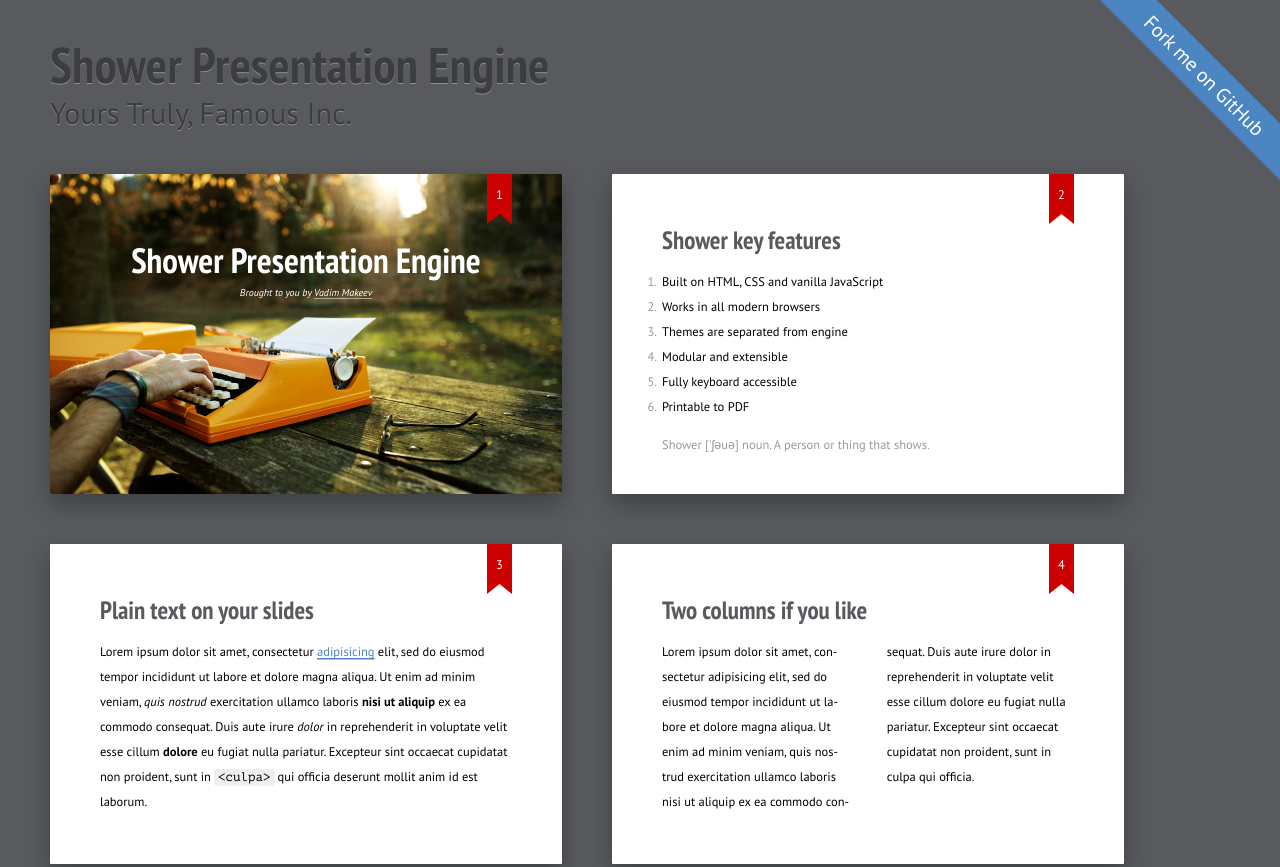
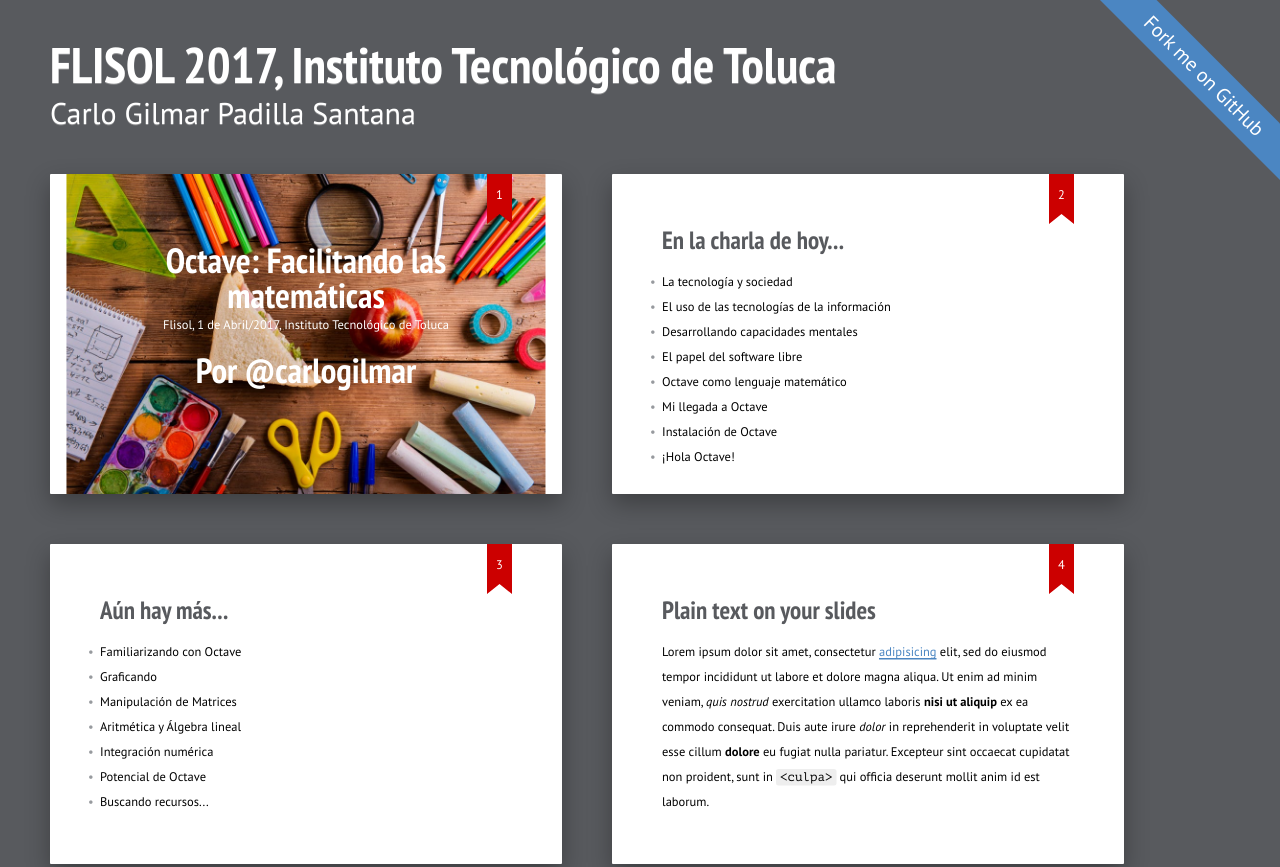
Before and after one commit to carlogilmar/Flisol, a plain HTML site: page index.html in a window 1280 px wide. Shown: the top 867 px of the page. Drawn offline with Linux system fonts and the light colour scheme.

Commit message:
Initial commit

```diff
--- a/index.html
+++ b/index.html
@@ -8,18 +8,18 @@
 	<link rel="stylesheet" href="shower/themes/ribbon/styles/screen-16x10.css">
 </head>
 <body class="shower list">
-	<header class="caption">
-		<h1>Shower Presentation Engine</h1>
-		<p>Yours Truly, Famous Inc.</p>
+
+	<header class="caption" style="color:white;">
+		<h1>FLISOL 2017, Instituto Tecnológico de Toluca</h1>
+		<p>Carlo Gilmar Padilla Santana</p>
 	</header>
+
+
 	<section class="slide" id="cover">
-		<h2>Shower Presentation Engine</h2>
-		<p>Brought to you by <a href="http://pepelsbey.net">Vadim Makeev</a></p>
-		<img src="pictures/cover.jpg" alt="" class="cover">
-		<!--
-			To apply styles to the certain slides
-			set slide ID to get needed elements
-			-->
+		<h2>Octave: Facilitando las matemáticas</h2>
+    <h4 align="center" style="color:white;">Flisol, 1 de Abril/2017, Instituto Tecnológico de Toluca</h4>
+    <h2 align="center" style="color:white;">Por @carlogilmar</h2>
+		<img src="pictures/cover3.jpg" alt="" class="cover">
 		<style>
 			#cover h2 {
 				margin:30px 0 0;
@@ -39,18 +39,35 @@
 					}
 		</style>
 	</section>
+
+
 	<section class="slide">
-		<h2>Shower key features</h2>
-		<ol>
-			<li>Built on HTML, CSS and vanilla JavaScript</li>
-			<li>Works in all modern browsers</li>
-			<li>Themes are separated from engine</li>
-			<li>Modular and extensible</li>
-			<li>Fully keyboard accessible</li>
-			<li>Printable to PDF</li>
-		</ol>
-		<p class="note">Shower ['ʃəuə] noun. A person or thing that shows.</p>
+		<h2>En la charla de hoy...</h2>
+		<ul>
+      <li>La tecnología y sociedad</li>
+      <li>El uso de las tecnologías de la información</li>
+      <li>Desarrollando capacidades mentales</li>
+      <li>El papel del software libre</li>
+      <li>Octave como lenguaje matemático</li>
+      <li>Mi llegada a Octave</li>
+      <li>Instalación de Octave</li>
+      <li>¡Hola Octave!</li>
+		</ul>
 	</section>
+
+	<section class="slide">
+		<h2>Aún hay más...</h2>
+		<ul>
+      <li>Familiarizando con Octave</li>
+      <li>Graficando</li>
+      <li>Manipulación de Matrices</li>
+      <li>Aritmética y Álgebra lineal</li>
+      <li>Integración numérica</li>
+      <li>Potencial de Octave</li>
+      <li>Buscando recursos...</li>
+		</ul>
+	</section>
+
 	<section class="slide">
 		<h2>Plain text on your slides</h2>
 		<p>Lorem ipsum dolor sit amet, consectetur <a href="#4">adipisicing</a> elit, sed do eiusmod tempor incididunt ut labore et dolore magna aliqua. Ut enim ad minim veniam, <em>quis nostrud</em> exercitation ullamco laboris <strong>nisi ut aliquip</strong> ex ea commodo consequat. Duis aute irure <i>dolor</i> in reprehenderit in voluptate velit esse cillum <b>dolore</b> eu fugiat nulla pariatur. Excepteur sint occaecat cupidatat non proident, sunt in <code>&lt;culpa&gt;</code> qui officia deserunt mollit anim id est laborum.</p>
```
Also changed, not shown: pictures/cover1.jpg (added), pictures/cover2.jpg (added), pictures/cover3.jpg (added).
